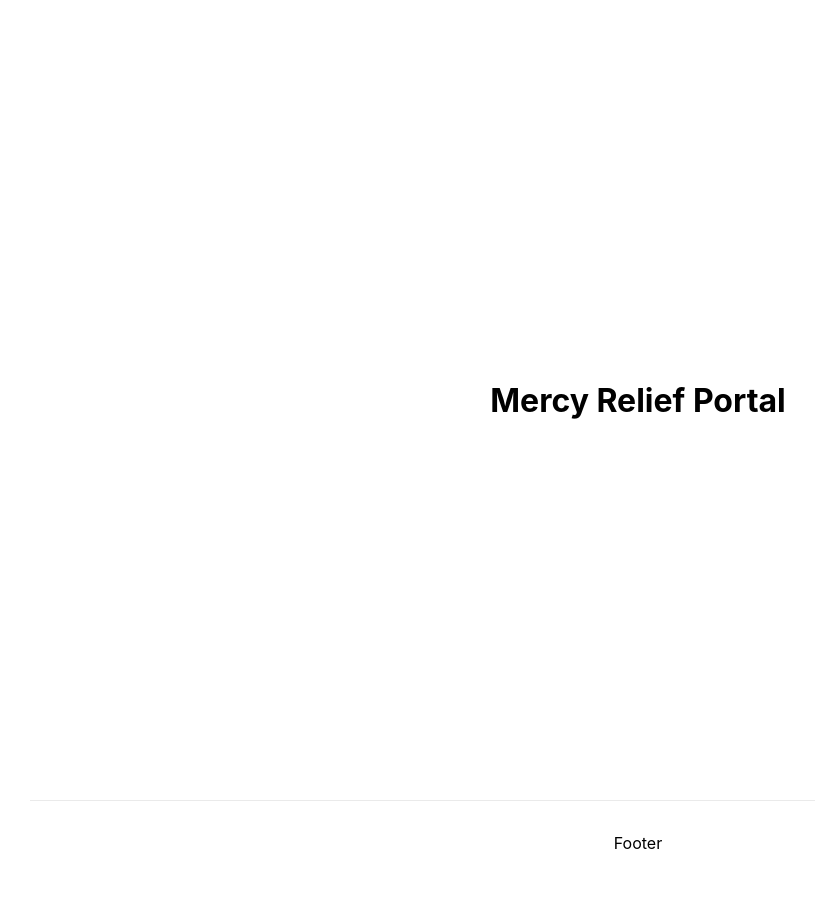
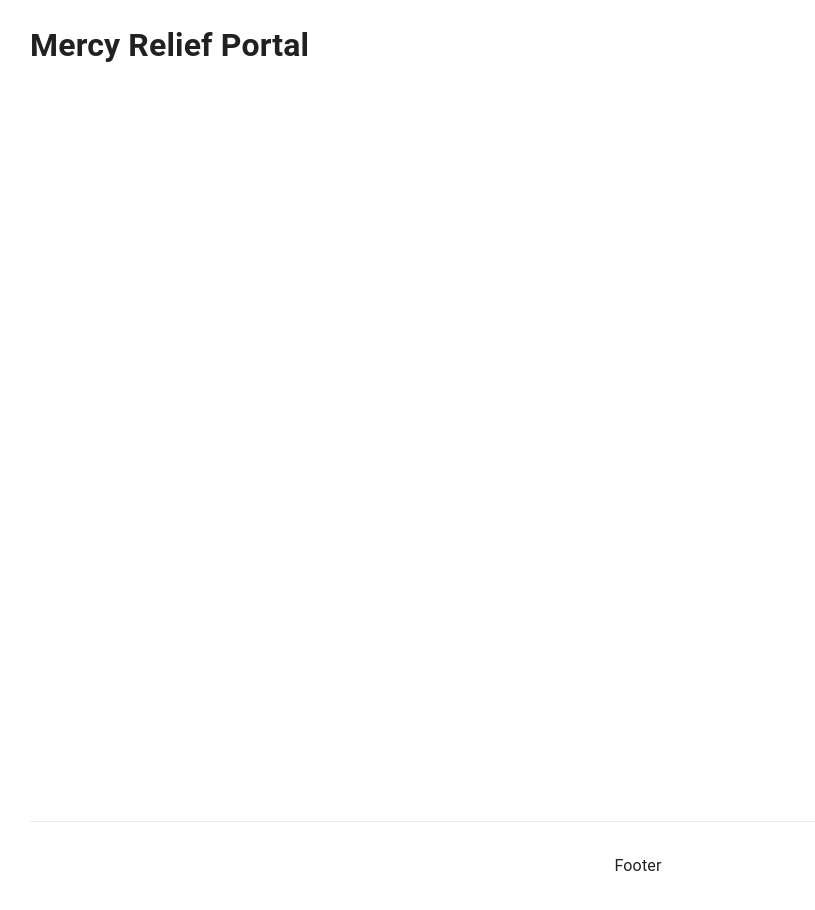
Before and after one commit to dsc-project-mr/mr-fe-external, a Next.js app: page / in a window 1280 px wide. Shown: the whole page, without its empty margins (2-817 px from the left). Before the commit the page ends 885 px from the top, so only its background shows below. Built offline with nearby package versions, Linux system fonts and the light colour scheme.

Commit message:
chore: add MUI

```diff
--- a/components/Layout/index.module.scss
+++ b/components/Layout/index.module.scss
@@ -1,4 +1,4 @@
-@import '../../styles/mixins';
+@import 'styles/mixins';
 
 .container {
   padding: 0 2rem;
@@ -10,12 +10,6 @@
 
 .main {
   min-height: 100vh;
-  padding: 4rem 0;
-  flex: 1;
-  display: flex;
-  flex-direction: column;
-  justify-content: center;
-  align-items: center;
 }
 
 .footer {
--- a/components/Layout/index.tsx
+++ b/components/Layout/index.tsx
@@ -1,6 +1,9 @@
 import Head from 'next/head'
 import styles from './index.module.scss'
 import { ReactNode } from 'react'
+import theme from 'styles/theme'
+import { ThemeProvider } from '@mui/material/styles'
+import CssBaseline from '@mui/material/CssBaseline'
 
 type Props = {
   children: ReactNode
@@ -13,13 +16,15 @@
         <title>Mercy Relief Portal</title>
         <meta charSet="utf-8" />
         <meta name="decription" content="Mercy Relief Portal" />
-        <meta
-          name="viewport"
-          content="width=device-width, initial-scale=1"
-        ></meta>
+        <meta name="viewport" content="width=device-width, initial-scale=1" />
       </Head>
 
-      <main className={styles.main}>{children}</main>
+      <main className={styles.main}>
+        <ThemeProvider theme={theme}>
+          <CssBaseline />
+          {children}
+        </ThemeProvider>
+      </main>
 
       <footer className={styles.footer}>Footer</footer>
     </div>
--- a/package.json
+++ b/package.json
@@ -19,6 +19,9 @@
     }
   },
   "dependencies": {
+    "@emotion/react": "^11.10.4",
+    "@emotion/styled": "^11.10.4",
+    "@mui/material": "^5.10.10",
     "axios": "^1.1.2",
     "classnames": "^2.3.2",
     "next": "12.3.1",
--- /dev/null
+++ b/styles/theme.ts
@@ -0,0 +1,19 @@
+import { createTheme } from '@mui/material/styles'
+import { red } from '@mui/material/colors'
+
+// Create a theme instance.
+const theme = createTheme({
+  palette: {
+    primary: {
+      main: '#556cd6',
+    },
+    secondary: {
+      main: '#19857b',
+    },
+    error: {
+      main: red.A400,
+    },
+  },
+})
+
+export default theme
```
Also changed, not shown: 1 other file (tests, documents, lock files or other folders).
